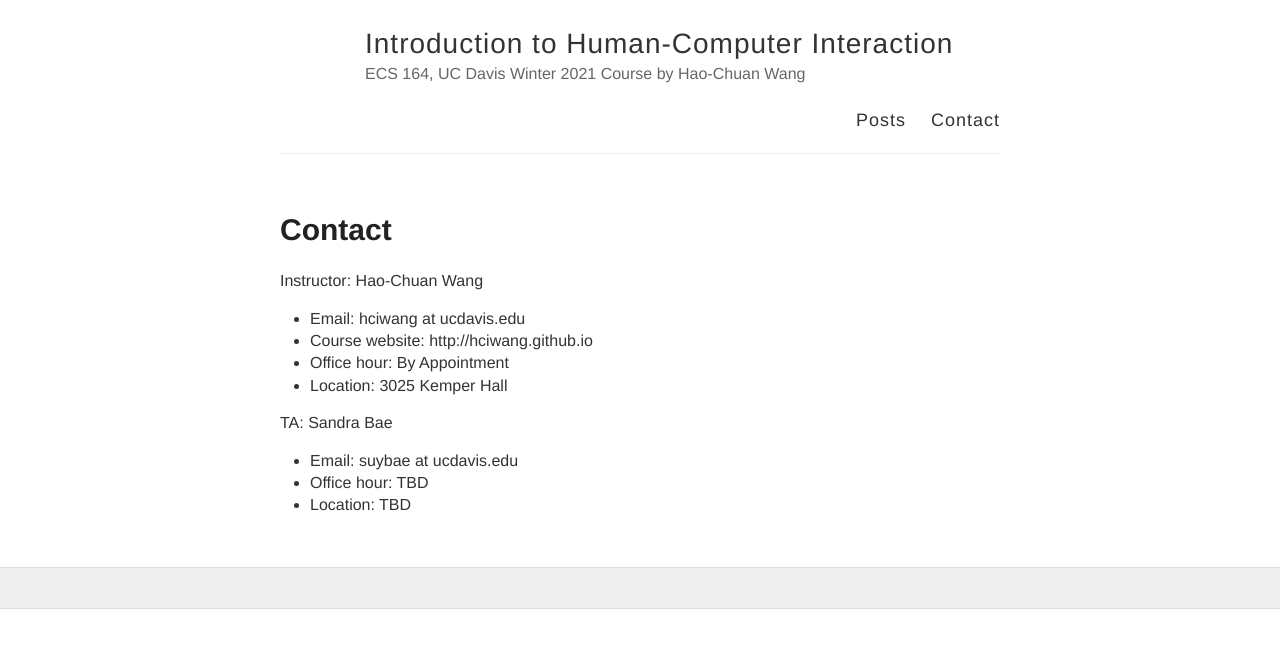
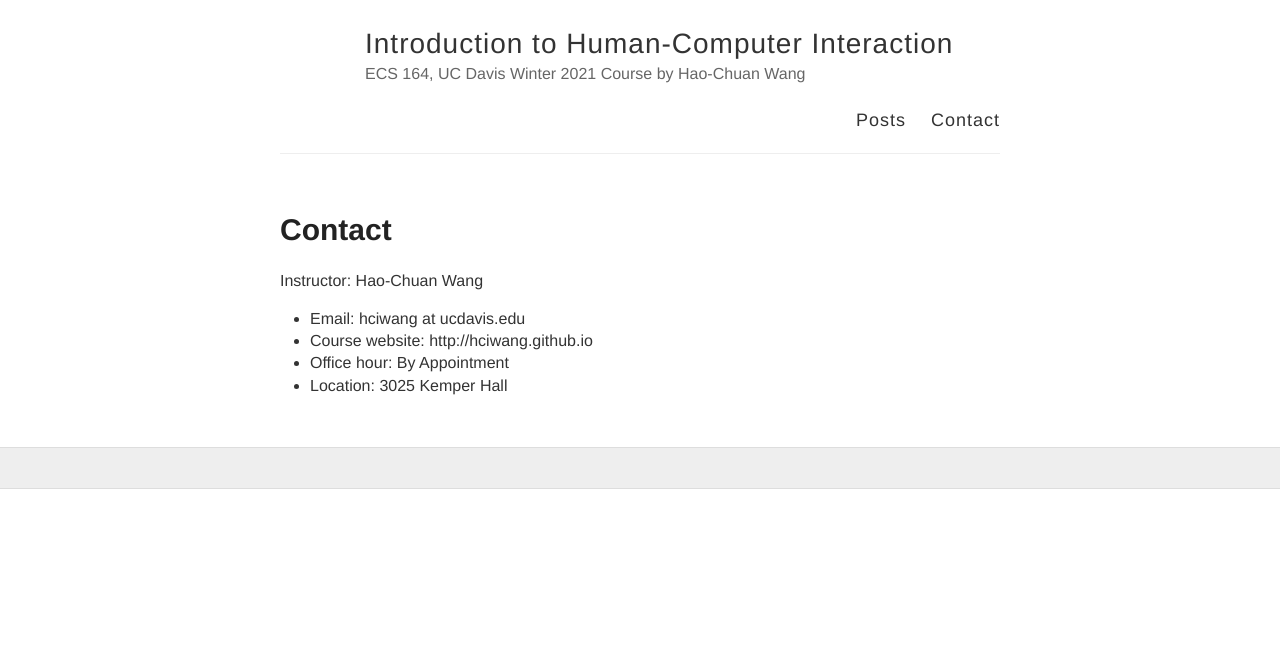
Before and after one commit to hciwang/hciwang.github.io, a Jekyll site: the page built from about.md, in a window 1280 px wide. Shown: the top 648 px of the page. Built offline with Jekyll 4.4.1, drawn with Linux system fonts in a browser that asks for light colours.

Commit message:
Update about.md

```diff
--- a/about.md
+++ b/about.md
@@ -9,8 +9,3 @@ Instructor: Hao-Chuan Wang
 - Course website: http://hciwang.github.io
 - Office hour: By Appointment
 - Location: 3025 Kemper Hall
-
-TA: Sandra Bae
-- Email: suybae at ucdavis.edu
-- Office hour: TBD
-- Location: TBD
```
